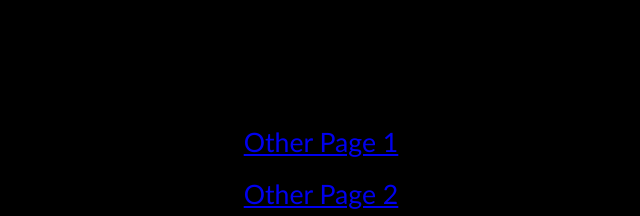
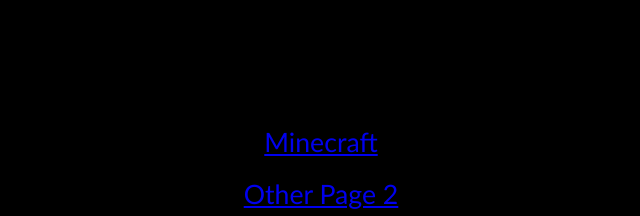
Before and after one commit to Niegoo11/niegoo11.github.io, a plain HTML site: page index.html in a window 1280 px wide. Shown: the part 174-390 px from the top of the page, without its empty margins (339-979 px from the left). Drawn offline with Linux system fonts and the light colour scheme.

Commit message:
Update index.html

```diff
--- a/index.html
+++ b/index.html
@@ -10,7 +10,7 @@
 </head>
 <body>
     <ul>
-        <li><a href="/projects/firstover.html">Other Page 1</a></li>
+        <li><a href="/projects/firstover.html">Minecraft</a></li>
         <li><a href="/projects/other-page-two.html">Other Page 2</a></li>
         <li><a href="/projects/other-page-three.html">Other Page 3</a></li>
     </ul>
```
